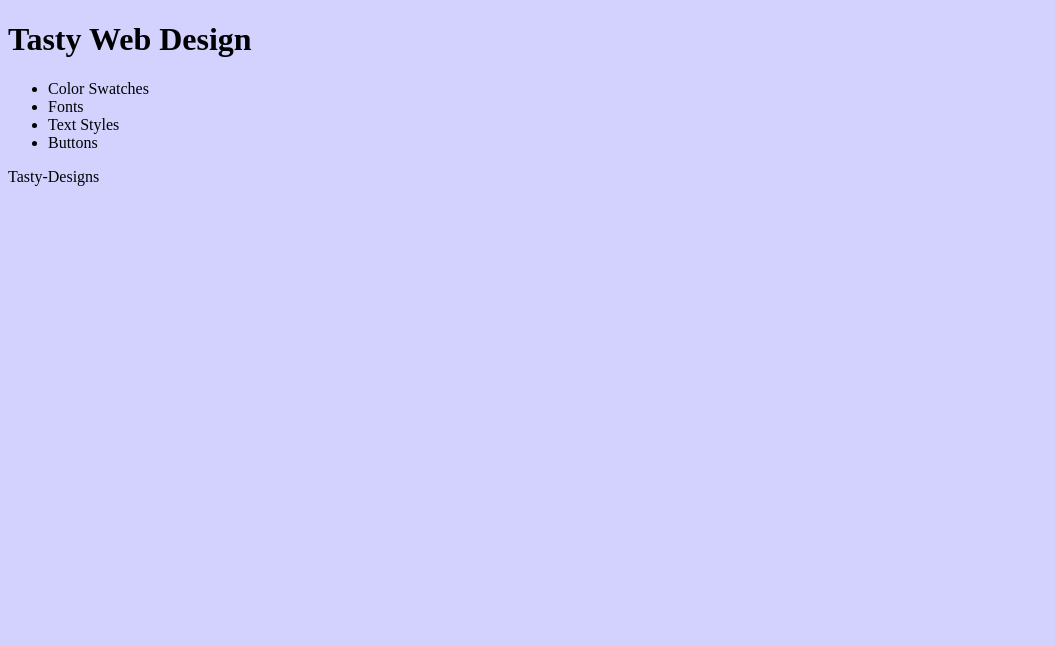
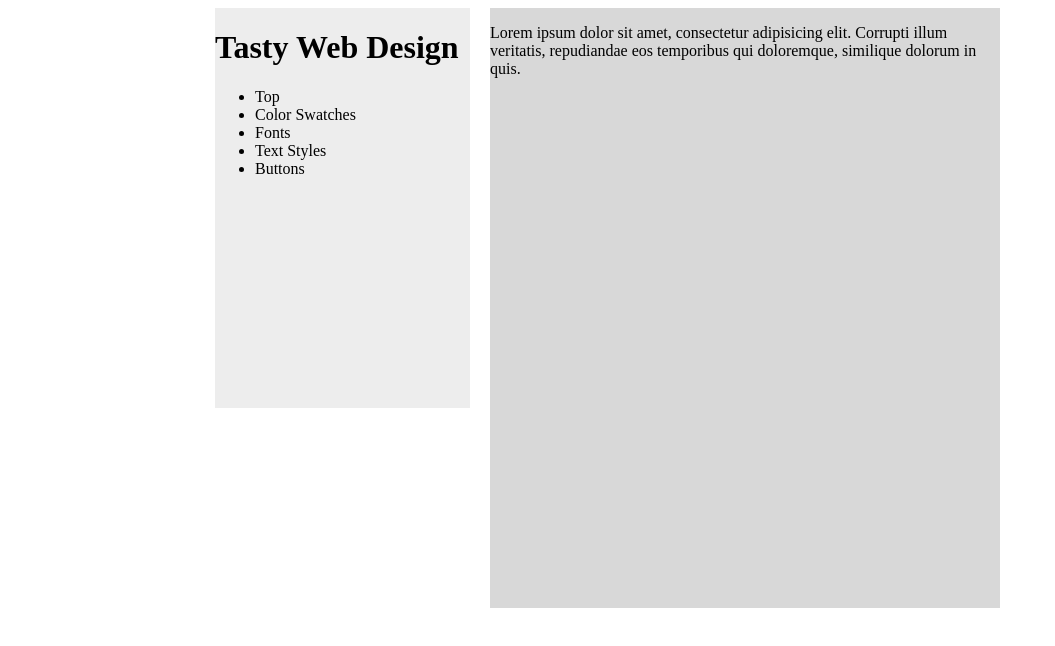
Before and after one commit to Tasty-G/Website-Design-System, a plain HTML site: page index.html in a window 1280 px wide. Shown: the whole page, without its empty margins (0-1055 px from the left). Drawn offline with Linux system fonts and the light colour scheme.

Commit message:
Updated outline of basic wireframe: Tasty Web Design

```diff
--- a/index.html
+++ b/index.html
@@ -10,11 +10,12 @@
 </head>
 <body>
 	<div class="wrapper"> <!-- This block wraps the page-->
-		<div id="leftcol" class="w440"> <!--side nav-->
+		<div id="leftcol"> <!--side nav-->
 			<header><!--left-col-header-->
 				<h1>Tasty Web Design</h1>
 				<nav>
 					<ul>
+						<li>Top</li>
 						<li>Color Swatches</li>
 						<li>Fonts</li>
 						<li>Text Styles</li>
@@ -23,10 +24,11 @@
 				</nav>
 			</header>
 		</div>
-		<div id="contentblock" class="w640">
+		<div id="contentblock">
+			<p>Lorem ipsum dolor sit amet, consectetur adipisicing elit. Corrupti illum veritatis, repudiandae eos temporibus qui doloremque, similique dolorum in quis.</p>
 		</div>
 	</div>
-	<footer>Tasty-Designs
-</footer>
+	<!--<footer>Tasty-Designs
+</footer>-->
 </body>
 </html>
--- a/resources/css/style.css
+++ b/resources/css/style.css
@@ -1,14 +1,31 @@
 body {
 
-	background-color: rgba(205,204,255,0.88);
+
+}
+.wrapper {
+	background-color: #CCCCCC;
+	max-width: 850px;
+	min-width: 700px;
+	margin-left: auto;
+	margin-right: auto;
 }
 
-.header--main {
-	background-color: rgba(132,155,241,1.00);
-	border: 1px solid rgba(76,63,219,1.00);
-	border-radius: 20px;
-	width: 100%;
-	height: 150px;
-	text-align: center;
-	padding-top: 50px;
+
+#leftcol {
+	float: left;
+	margin-right: 20px;
+	width: 30%;
+	min-height: 400px;
+	background-color: rgba(237,237,237,1.00);
+	overflow: auto;
 }
+
+
+
+#contentblock {
+	float: left;
+	width: 60%;
+	min-height: 600px;
+	background-color: rgba(213,213,213,0.93);
+	height: 100%;
+}
```
